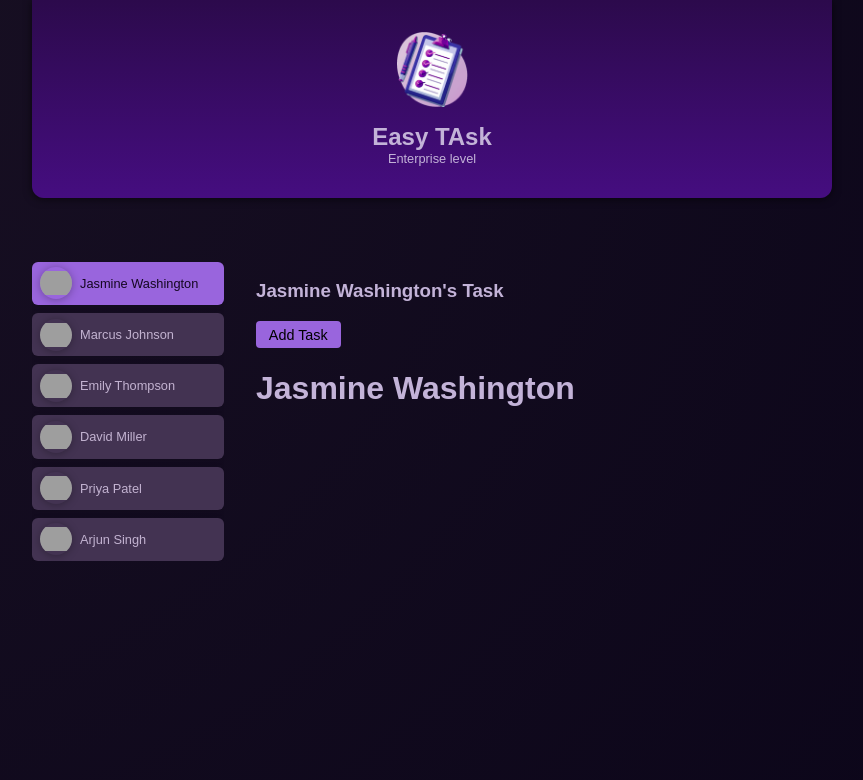
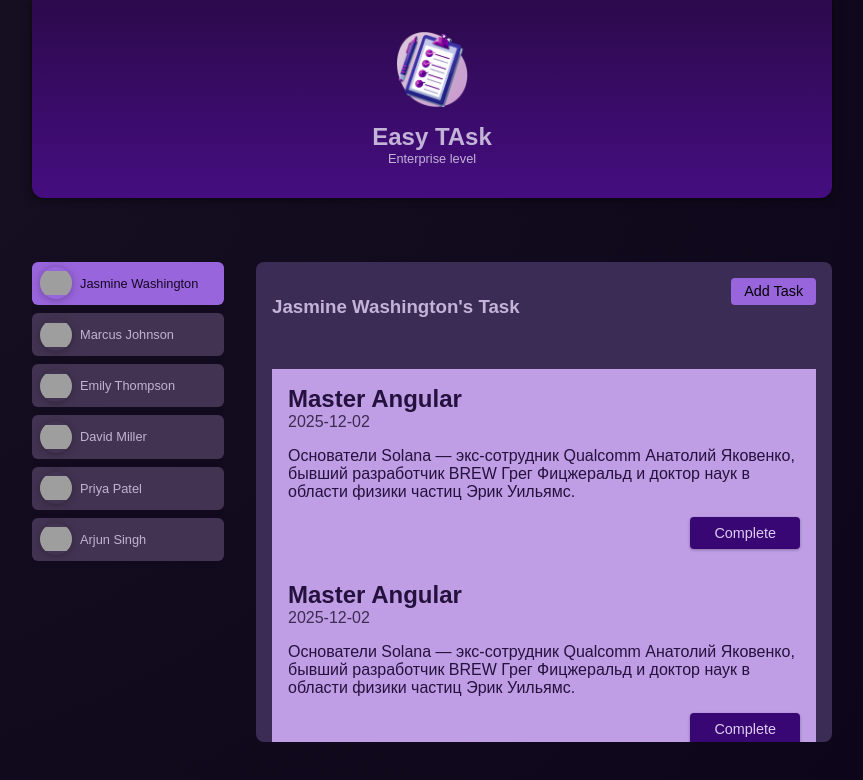
Before and after one commit to SergeyTitov2019/user-base, an Angular app: page / in a window 1280 px wide. Both pictures are taken after a click on the button "Jasmine Washington". Shown: the top 780 px of the page, without its empty margins (208-1071 px from the left). Built offline with nearby package versions, Linux system fonts and the light colour scheme; grey boxes are pictures that could not be loaded.

Commit message:
added user tasks

```diff
--- a/src/app/app.component.html
+++ b/src/app/app.component.html
@@ -2,14 +2,17 @@
 <main class='user-block'>
   <ul id='users'>
     <li *ngFor='let user of users' >
-      <app-user [user]='user' (select)='onSelectUser($event)' [selected]='user.id === selectedUserId' ></app-user>
+      <app-user [user]='user'
+                (select)='onSelectUser($event)'
+                [selected]='user.id === selectedUserId'
+      ></app-user>
     </li>
   </ul>
   <div *ngIf='selectedUser; else infoBlock'>
-    <app-tasks [data]='selectedUser.name' ></app-tasks>
+    <app-tasks [name]='selectedUser.name' [userId]='selectedUser.id'></app-tasks>
   </div>
 </main>
 
 <ng-template #infoBlock>
-  <h3>Select user</h3>
+  <h3>Select a user</h3>
 </ng-template>
--- a/src/app/tasks/task/task.component.html
+++ b/src/app/tasks/task/task.component.html
@@ -1,3 +1,8 @@
-<div>
-  <h1>{{ task }}</h1>
-</div>
+<article>
+  <h2>{{ task.title }}</h2>
+  <time>{{ task.dueDate }}</time>
+  <p> {{ task.summary }}</p>
+  <p class='actions'>
+    <button (click)='onComplete()'>Complete</button>
+  </p>
+</article>
--- a/src/app/tasks/task/task.component.ts
+++ b/src/app/tasks/task/task.component.ts
@@ -1,4 +1,4 @@
-import { Component, Input } from '@angular/core'
+import { Component, Input, Output, EventEmitter } from '@angular/core'
 import { Task } from '../../../shared/types/task'
 
 @Component({
@@ -8,5 +8,9 @@ import { Task } from '../../../shared/types/task'
 })
 export class TaskComponent {
   @Input({ required: true }) task!: Task
+  @Output() complete = new EventEmitter<string>()
 
+  onComplete() {
+    this.complete.emit(this.task.id)
+  }
 }
--- a/src/app/tasks/tasks.component.html
+++ b/src/app/tasks/tasks.component.html
@@ -1,7 +1,9 @@
-<menu>
-  <h3>{{ data }}'s Task</h3>
-  <button>Add Task</button>
-  <div>
-    <app-task [task]='data'></app-task>
+<menu id='tasks'>
+  <header class='header'>
+    <h3>{{ name }}'s Task</h3>
+    <button>Add Task</button>
+  </header>
+  <div *ngFor='let task of tasks'>
+    <app-task [task]='task'></app-task>
   </div>
 </menu>
--- a/src/app/tasks/tasks.component.ts
+++ b/src/app/tasks/tasks.component.ts
@@ -1,4 +1,6 @@
 import { Component, Input } from '@angular/core'
+import { Task } from '../../shared/types/task'
+import { TASKS } from '../../shared/data/mock-data'
 
 @Component({
   selector: 'app-tasks',
@@ -7,4 +9,16 @@ import { Component, Input } from '@angular/core'
 })
 export class TasksComponent {
   @Input() data: any
+  @Input() userId: string = ''
+  @Input() name: string = ''
+  tasks: Task[] = TASKS
+
+  get selectedUserTask(){
+    console.log(this.tasks.filter((task) => task.userId === this.userId))
+    return this.tasks.filter((task) => task.userId === this.userId)
+  }
+
+  onCompleteTask(id: string){
+    return this.tasks.filter((task) => task.id !== id)
+  }
 }
```
